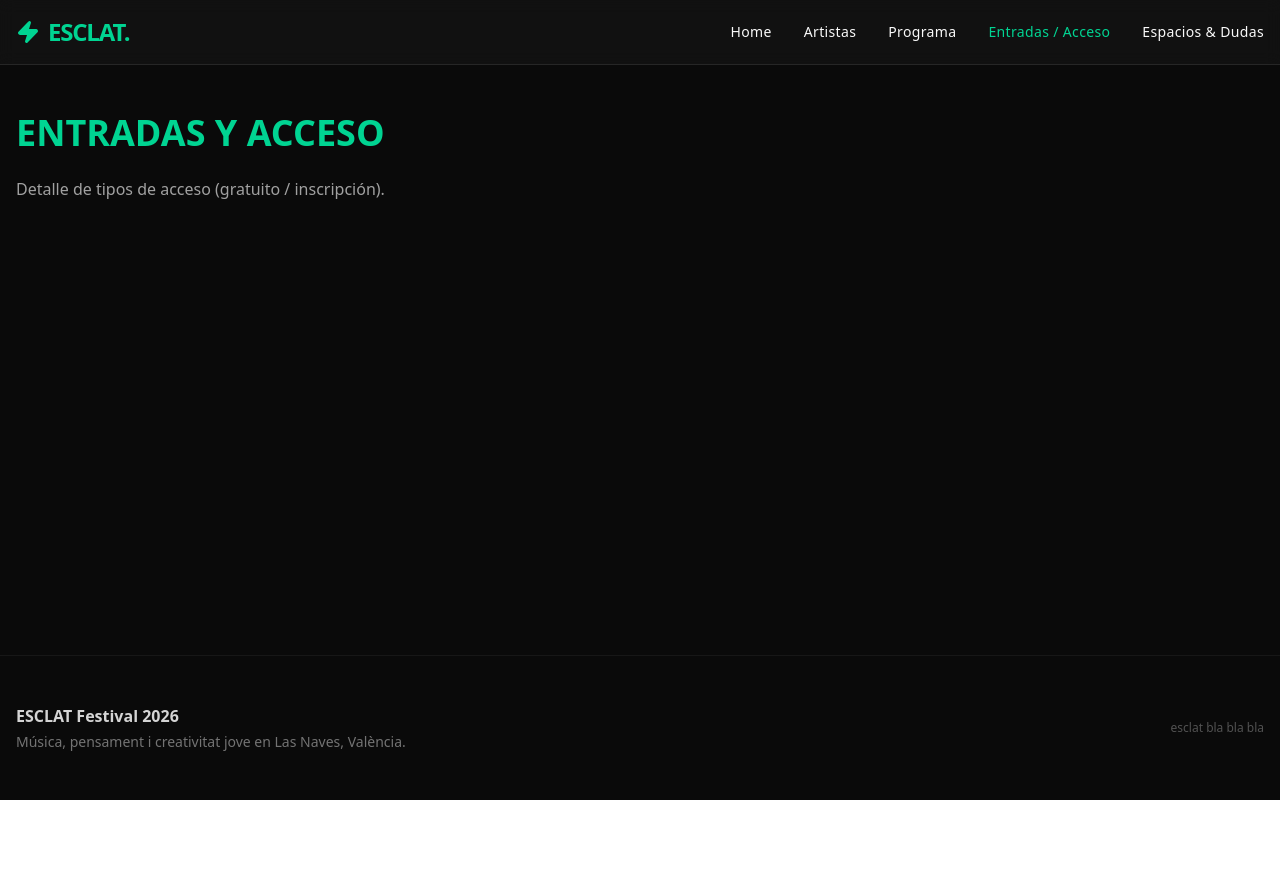
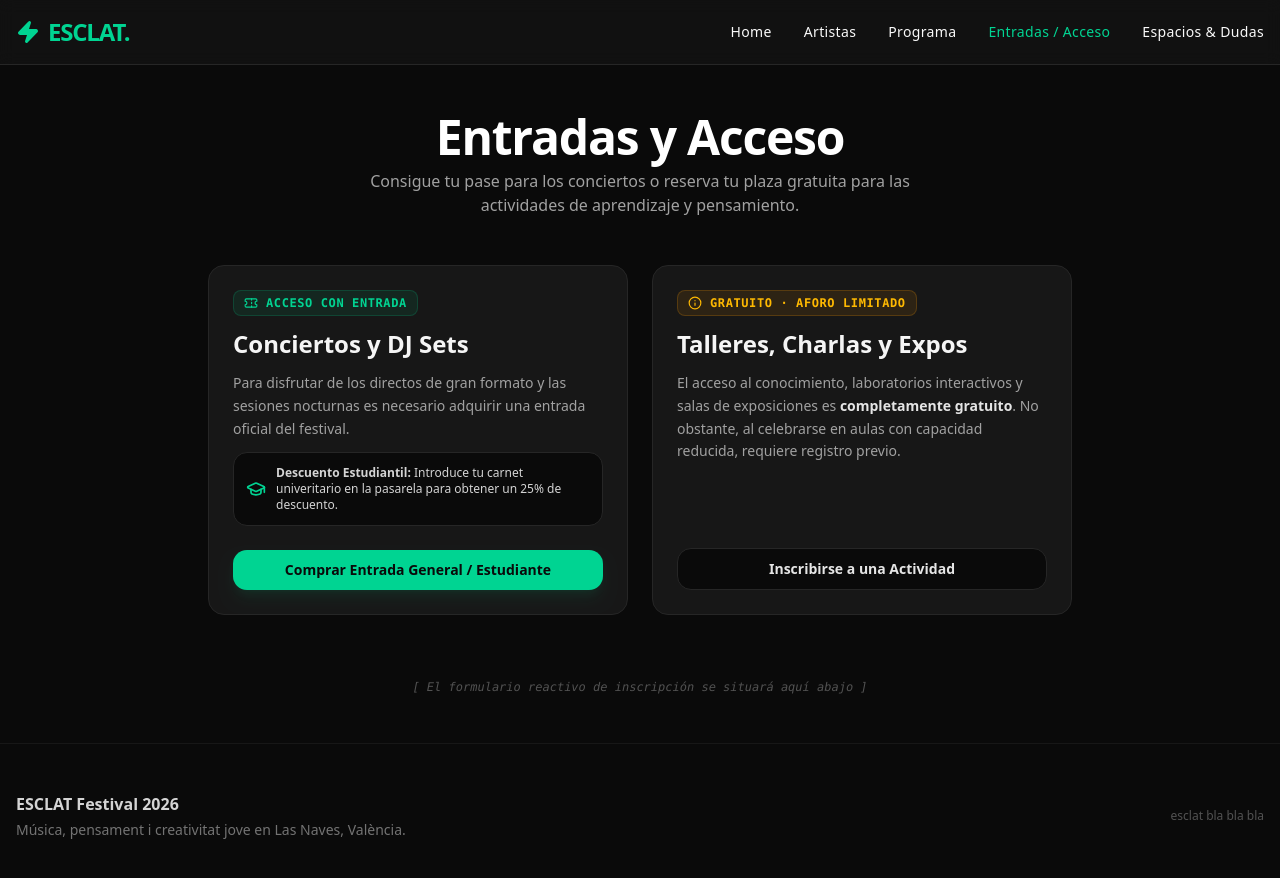
Before and after one commit to yosunealonso/esclatfest, a Vue app: page /entradas in a window 1280 px wide. Shown: the top 878 px of the page. Before the commit the page ends 800 px from the top, so only its background shows below. Built offline with nearby package versions, Linux system fonts and the light colour scheme.

Commit message:
Seccion entradas y acceso

```diff
--- a/src/views/EntradasView.vue
+++ b/src/views/EntradasView.vue
@@ -1,11 +1,79 @@
 <script setup lang="ts">
+import { ref } from 'vue';
+import { Ticket, CheckCircle2, GraduationCap, Info, Send } from 'lucide-vue-next';
+
+const inscrito = ref<boolean>(false);
+const nombreUsuario = ref<string>('');
+const emailUsuario = ref<string>('');
+const actividadSeleccionada = ref<string>('');
+
+const procesarInscripcion = () => {
+  if (nombreUsuario.value && emailUsuario.value && actividadSeleccionada.value) {
+    inscrito.value = true;
+  }
+};
 </script>
 
 <template>
-  <div class="container mx-auto px-4 py-12">
-    <h1 class="text-4xl font-black text-emerald-400 mb-6">ENTRADAS Y ACCESO</h1>
-    <p class="text-neutral-400">
-      Detalle de tipos de acceso (gratuito / inscripción).
-    </p>
+  <div class="container mx-auto px-4 py-12 max-w-4xl space-y-12">
+
+    <div class="space-y-2 text-center">
+      <h1 class="text-4xl md:text-5xl font-black tracking-tight text-white">Entradas y Acceso</h1>
+      <p class="text-neutral-400 max-w-xl mx-auto">
+        Consigue tu pase para los conciertos o reserva tu plaza gratuita para las actividades de aprendizaje y pensamiento.
+      </p>
+    </div>
+
+    <div class="grid md:grid-cols-2 gap-6">
+
+      <div class="bg-neutral-900 border border-neutral-800 p-6 rounded-2xl flex flex-col justify-between space-y-6">
+        <div class="space-y-3">
+          <div class="flex items-center gap-2 text-emerald-400 font-mono text-xs font-bold uppercase tracking-wider bg-emerald-500/10 w-fit px-2.5 py-1 rounded-md border border-emerald-500/20">
+            <Ticket class="h-3.5 w-3.5" />
+            <span>Acceso con Entrada</span>
+          </div>
+          <h2 class="text-2xl font-bold text-neutral-100">Conciertos y DJ Sets</h2>
+          <p class="text-sm text-neutral-400 leading-relaxed">
+            Para disfrutar de los directos de gran formato y las sesiones nocturnas es necesario adquirir una entrada oficial del festival.
+          </p>
+
+          <div class="flex items-center gap-2.5 bg-neutral-950 p-3 rounded-xl border border-neutral-800 text-xs text-neutral-300">
+            <GraduationCap class="h-5 w-5 text-emerald-400 shrink-0" />
+            <span><strong>Descuento Estudiantil:</strong> Introduce tu carnet univeritario en la pasarela para obtener un 25% de descuento.</span>
+          </div>
+        </div>
+
+        <button class="w-full text-center py-2.5 bg-emerald-400 hover:bg-emerald-500 text-neutral-950 rounded-xl text-sm font-bold transition-all shadow-lg shadow-emerald-500/10">
+          Comprar Entrada General / Estudiante
+        </button>
+      </div>
+
+      <div class="bg-neutral-900 border border-neutral-800 p-6 rounded-2xl flex flex-col justify-between space-y-6">
+        <div class="space-y-3">
+          <div class="flex items-center gap-2 text-amber-400 font-mono text-xs font-bold uppercase tracking-wider bg-amber-500/10 w-fit px-2.5 py-1 rounded-md border border-amber-500/20">
+            <Info class="h-3.5 w-3.5" />
+            <span>Gratuito · Aforo Limitado</span>
+          </div>
+          <h2 class="text-2xl font-bold text-neutral-100">Talleres, Charlas y Expos</h2>
+          <p class="text-sm text-neutral-400 leading-relaxed">
+            El acceso al conocimiento, laboratorios interactivos y salas de exposiciones es <strong class="text-neutral-200">completamente gratuito</strong>. No obstante, al celebrarse en aulas con capacidad reducida, requiere registro previo.
+          </p>
+        </div>
+
+        <a
+          href="#formulario-registro"
+          @click="actividadSeleccionada = 'Taller Creativo / Charla'"
+          class="w-full text-center py-2.5 bg-neutral-950 hover:bg-neutral-800 text-neutral-200 border border-neutral-800 rounded-xl text-sm font-semibold transition-all hover:border-neutral-700"
+        >
+          Inscribirse a una Actividad
+        </a>
+      </div>
+
+    </div>
+
+    <div id="formulario-registro" class="text-neutral-600 text-xs font-mono text-center italic pt-4">
+      [ El formulario reactivo de inscripción se situará aquí abajo ]
+    </div>
+
   </div>
 </template>
```
